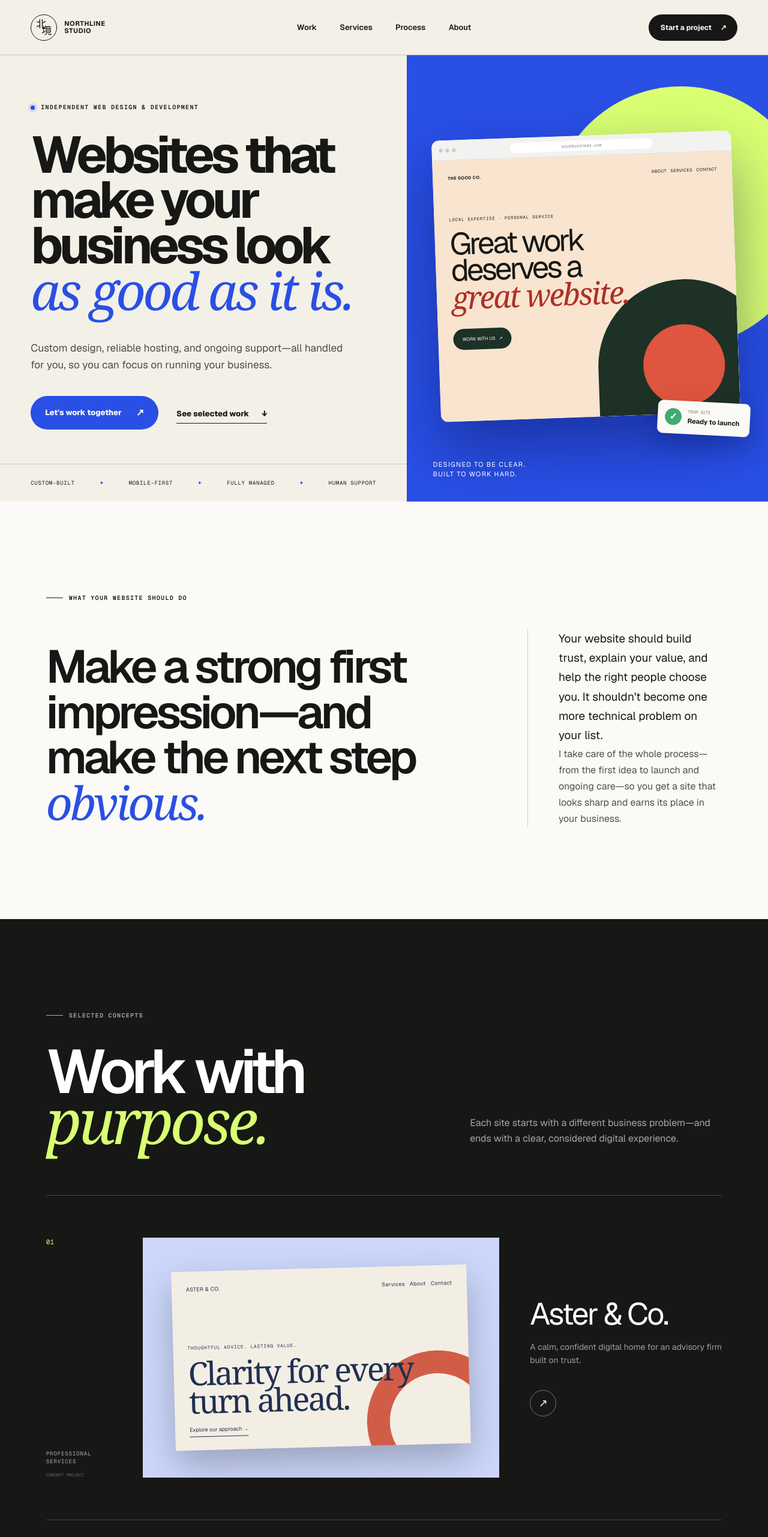
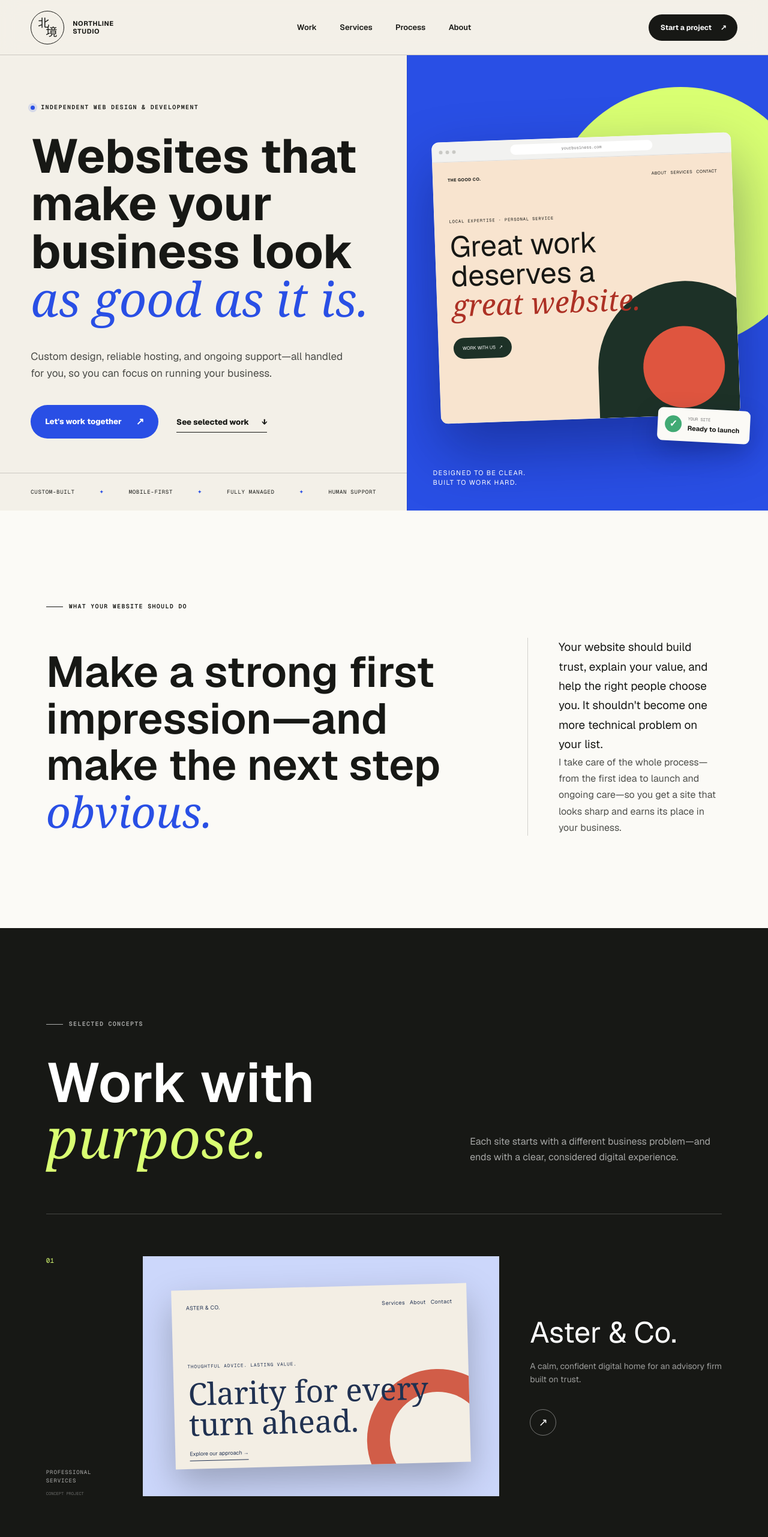
Before and after one commit to PeterwuSDE/peter-wu-studio, a Next.js app: page / in a window 1280 px wide. Shown: the top 2562 px of the page at 60% size. Built offline with nearby package versions, Linux system fonts and the light colour scheme.

Commit message:
Fix logo and typography spacing

```diff
--- a/app/globals.css
+++ b/app/globals.css
@@ -39,11 +39,11 @@ button { font: inherit; }
   top: 0;
   z-index: 50;
 }
-.brand { display: inline-flex; align-items: center; gap: 12px; width: fit-content; text-transform: uppercase; font-size: 11px; font-weight: 700; line-height: 1.05; letter-spacing: .06em; }
-.brand-mark { width: 44px; height: 44px; border: 1.5px solid var(--ink); display: block; position: relative; border-radius: 50%; font-family: STFangsong, FangSong, FangSong_GB2312, "仿宋", serif; font-weight: 500; letter-spacing: 0; }
-.brand-symbol { position: absolute; font-size: 17px; line-height: 1; text-transform: none; }
-.brand-symbol-north { left: 8px; top: 7px; }
-.brand-symbol-south { right: 8px; bottom: 7px; }
+.brand { display: inline-flex; align-items: center; gap: 14px; width: fit-content; text-transform: uppercase; font-size: 11px; font-weight: 700; line-height: 1.1; letter-spacing: .06em; }
+.brand-mark { width: 56px; height: 56px; border: 1.5px solid var(--ink); display: block; position: relative; flex: 0 0 auto; border-radius: 50%; font-family: STFangsong, FangSong, FangSong_GB2312, "仿宋", serif; font-weight: 500; letter-spacing: 0; }
+.brand-symbol { position: absolute; font-size: 19px; line-height: 1; text-transform: none; }
+.brand-symbol-north { left: 11px; top: 10px; }
+.brand-symbol-south { right: 11px; bottom: 10px; }
 .brand-name { display: block; }
 .desktop-nav { display: flex; align-items: center; gap: clamp(24px, 3vw, 48px); font-size: 13px; font-weight: 600; }
 .desktop-nav a { position: relative; }
@@ -62,8 +62,8 @@ button { font: inherit; }
 .hero-copy { padding: clamp(70px, 10vh, 120px) clamp(24px, 4vw, 64px) 120px; position: relative; z-index: 2; }
 .eyebrow, .section-kicker { display: flex; align-items: center; gap: 10px; margin: 0 0 34px; text-transform: uppercase; font-family: var(--font-geist-mono), monospace; font-size: 10px; line-height: 1.4; letter-spacing: .13em; font-weight: 600; }
 .eyebrow span { width: 7px; height: 7px; background: var(--blue); border-radius: 50%; box-shadow: 0 0 0 4px rgba(41,79,229,.14); }
-.hero h1 { max-width: 790px; margin: 0; font-size: clamp(56px, 6.7vw, 106px); line-height: .88; letter-spacing: -.075em; font-weight: 620; }
-h1 em, h2 em { color: var(--blue); font-family: Georgia, 'Times New Roman', serif; font-weight: 400; letter-spacing: -.05em; }
+.hero h1 { max-width: 790px; margin: 0; font-size: clamp(54px, 6.2vw, 100px); line-height: 1; letter-spacing: 0; font-weight: 620; }
+h1 em, h2 em { color: var(--blue); font-family: Georgia, 'Times New Roman', serif; font-weight: 400; letter-spacing: 0; }
 .hero-intro { max-width: 530px; margin: 42px 0 0; font-size: clamp(16px, 1.35vw, 20px); line-height: 1.6; color: #4b4c48; }
 .hero-actions { margin-top: 38px; display: flex; align-items: center; gap: 30px; flex-wrap: wrap; }
 .button { display: inline-flex; align-items: center; justify-content: center; min-height: 56px; padding: 0 24px; border-radius: 999px; font-size: 13px; font-weight: 750; transition: transform .2s, background .2s, color .2s; }
@@ -84,7 +84,7 @@ h1 em, h2 em { color: var(--blue); font-family: Georgia, 'Times New Roman', seri
 .browser-site { height: clamp(390px, 34vw, 510px); padding: 25px; background: #f8e4cf; position: relative; overflow: hidden; }
 .mini-nav { position: relative; z-index: 2; display: flex; justify-content: space-between; align-items: center; font-size: clamp(6px, .55vw, 9px); letter-spacing: .06em; }
 .browser-site > p { position: relative; z-index: 2; margin: 13% 0 14px; font: clamp(6px, .55vw, 9px) var(--font-geist-mono); letter-spacing: .13em; }
-.browser-site h2 { position: relative; z-index: 2; margin: 0; font-size: clamp(31px, 4vw, 63px); line-height: .87; letter-spacing: -.07em; }
+.browser-site h2 { position: relative; z-index: 2; margin: 0; font-size: clamp(30px, 3.8vw, 58px); line-height: 1; letter-spacing: 0; }
 .browser-site h2 em { color: #ad3125; }
 .browser-site button { position: relative; z-index: 2; margin-top: 28px; border: 0; background: #1d3127; color: white; border-radius: 999px; padding: 12px 15px; font-size: clamp(6px, .6vw, 10px); }
 .mini-art { position: absolute; bottom: -15%; right: -11%; width: 58%; aspect-ratio: 1; }
@@ -105,14 +105,14 @@ h1 em, h2 em { color: var(--blue); font-family: Georgia, 'Times New Roman', seri
 .section-kicker.light { color: rgba(255,255,255,.64); }
 .intro-section { background: var(--paper-bright); }
 .intro-grid { display: grid; grid-template-columns: minmax(0, 1.35fr) minmax(280px, .65fr); gap: clamp(60px, 10vw, 160px); align-items: end; }
-.intro-grid h2, .services-heading h2, .process-intro h2, .about-copy h2, .faq-heading h2 { margin: 0; font-size: clamp(47px, 6vw, 94px); line-height: .98; letter-spacing: -.065em; font-weight: 600; }
+.intro-grid h2, .services-heading h2, .process-intro h2, .about-copy h2, .faq-heading h2 { margin: 0; font-size: clamp(45px, 5.6vw, 88px); line-height: 1.08; letter-spacing: 0; font-weight: 600; }
 .intro-copy { border-left: 1px solid var(--line); padding-left: clamp(28px, 4vw, 64px); }
 .intro-copy p { font-size: 16px; line-height: 1.7; color: #4f504c; }
 .intro-copy p:first-child { margin-top: 0; color: var(--ink); font-size: 19px; }
 
 .work-section { background: var(--ink); color: white; }
 .section-heading { display: grid; grid-template-columns: 1.15fr .85fr; gap: 60px; align-items: end; margin-bottom: 80px; }
-.section-heading h2 { font-size: clamp(58px, 8vw, 124px); line-height: .8; letter-spacing: -.075em; margin: 0; font-weight: 600; }
+.section-heading h2 { font-size: clamp(56px, 7.2vw, 112px); line-height: .98; letter-spacing: 0; margin: 0; font-weight: 600; }
 .section-heading h2 em, .process-intro h2 em { color: var(--lime); }
 .section-heading > p { max-width: 420px; justify-self: end; color: rgba(255,255,255,.62); font-size: 16px; line-height: 1.65; }
 .project { display: grid; grid-template-columns: 110px minmax(0, 1fr) minmax(230px, 320px); gap: clamp(25px, 4vw, 65px); align-items: center; padding: 70px 0; border-top: 1px solid rgba(255,255,255,.2); }
@@ -123,7 +123,7 @@ h1 em, h2 em { color: var(--blue); font-family: Georgia, 'Times New Roman', seri
 .project-meta small { font: 7px var(--font-geist-mono); color: rgba(255,255,255,.35); }
 .project-visual { min-height: 390px; padding: clamp(24px, 4vw, 60px); display: grid; place-items: center; overflow: hidden; }
 .project-screen { width: 100%; max-width: 660px; aspect-ratio: 1.65; position: relative; overflow: hidden; box-shadow: 0 25px 60px rgba(0,0,0,.25); }
-.project-info h3 { margin: 0 0 18px; font-size: clamp(32px, 4vw, 58px); line-height: 1; letter-spacing: -.05em; }
+.project-info h3 { margin: 0 0 18px; font-size: clamp(32px, 3.8vw, 54px); line-height: 1.08; letter-spacing: 0; }
 .project-info p { color: rgba(255,255,255,.58); line-height: 1.6; font-size: 14px; }
 .project-arrow { display: grid; place-items: center; width: 44px; height: 44px; margin-top: 38px; border: 1px solid rgba(255,255,255,.4); border-radius: 50%; font-size: 18px; transition: background .2s, color .2s; }
 .project:hover .project-arrow { background: var(--lime); color: var(--ink); border-color: var(--lime); }
@@ -132,7 +132,7 @@ h1 em, h2 em { color: var(--blue); font-family: Georgia, 'Times New Roman', seri
 .screen-nav { display: flex; justify-content: space-between; font-size: clamp(6px, .7vw, 10px); letter-spacing: .05em; }
 .aster-copy { position: relative; z-index: 2; margin-top: 17%; }
 .aster-copy span { font: clamp(6px, .6vw, 9px) var(--font-geist-mono); letter-spacing: .12em; }
-.aster-copy strong { display: block; margin-top: 10px; font-family: Georgia,serif; font-size: clamp(28px, 4.2vw, 67px); line-height: .87; font-weight: 400; letter-spacing: -.05em; }
+.aster-copy strong { display: block; margin-top: 10px; font-family: Georgia,serif; font-size: clamp(28px, 4vw, 62px); line-height: 1; font-weight: 400; letter-spacing: 0; }
 .aster-copy i { display: inline-block; margin-top: 18px; font-size: clamp(7px, .7vw, 11px); font-style: normal; border-bottom: 1px solid; padding-bottom: 3px; }
 .aster-orbit { position: absolute; width: 48%; aspect-ratio: 1; border: clamp(18px, 3vw, 44px) solid #d15d48; border-radius: 50%; right: -13%; bottom: -27%; }
 .project-common .project-visual { background: #dd6241; }
@@ -140,7 +140,7 @@ h1 em, h2 em { color: var(--blue); font-family: Georgia, 'Times New Roman', seri
 .common-stamp { width: 52px; height: 52px; border-radius: 50%; border: 1px solid; display: grid; place-items: center; text-align: center; font-weight: 800; font-size: 13px; line-height: .8; }
 .common-stamp small { font-size: 4px; letter-spacing: .08em; }
 .common-note { position: absolute; right: 20px; top: 28px; font: clamp(5px,.6vw,8px) var(--font-geist-mono); letter-spacing: .1em; }
-.common-screen > strong { position: absolute; left: 7%; bottom: 13%; font-size: clamp(35px,5.4vw,86px); line-height: .78; letter-spacing: -.07em; }
+.common-screen > strong { position: absolute; left: 7%; bottom: 13%; font-size: clamp(34px,5vw,78px); line-height: .95; letter-spacing: 0; }
 .common-screen > i { position: absolute; right: 6%; bottom: 8%; font: clamp(6px,.65vw,9px) var(--font-geist-mono); font-style: normal; }
 .coffee-cup { position: absolute; width: 28%; aspect-ratio: 1; border-radius: 50%; background: #efe5cf; right: 11%; top: 23%; box-shadow: 0 8px 0 rgba(72,49,24,.15); display: grid; place-items: center; }
 .coffee-cup span { width: 65%; aspect-ratio: 1; border-radius: 50%; background: #6a3d24; box-shadow: inset 5px 5px 8px rgba(0,0,0,.25); }
@@ -149,7 +149,7 @@ h1 em, h2 em { color: var(--blue); font-family: Georgia, 'Times New Roman', seri
 .northline-screen { background: #dce0d6; color: #1d2c23; transform: rotate(-1deg); }
 .northline-nav { height: 16%; padding: 0 5%; display: flex; align-items: center; justify-content: space-between; font-size: clamp(5px,.6vw,9px); border-bottom: 1px solid rgba(0,0,0,.2); }
 .northline-shape { position: absolute; right: 0; top: 16%; bottom: 0; width: 48%; background: #48604e; clip-path: polygon(21% 0,100% 0,100% 100%,0 100%); }
-.northline-screen > strong { position: absolute; z-index: 2; left: 5%; bottom: 19%; font-size: clamp(32px,5vw,78px); line-height: .84; letter-spacing: -.07em; }
+.northline-screen > strong { position: absolute; z-index: 2; left: 5%; bottom: 19%; font-size: clamp(31px,4.6vw,70px); line-height: .98; letter-spacing: 0; }
 .northline-screen > i { position: absolute; left: 5%; bottom: 7%; font: clamp(6px,.65vw,10px) var(--font-geist-mono); font-style: normal; }
 
 .services-section { background: var(--paper); }
@@ -157,7 +157,7 @@ h1 em, h2 em { color: var(--blue); font-family: Georgia, 'Times New Roman', seri
 .service-list { border-top: 1px solid var(--line); }
 .service { display: grid; grid-template-columns: 70px minmax(200px,.75fr) minmax(280px,1.1fr) minmax(160px,.65fr); gap: 35px; align-items: start; padding: 55px 0; border-bottom: 1px solid var(--line); }
 .service-number { font: 10px var(--font-geist-mono); color: var(--blue); }
-.service h3 { margin: 0; font-size: clamp(27px,3vw,42px); letter-spacing: -.045em; }
+.service h3 { margin: 0; font-size: clamp(27px,3vw,42px); line-height: 1.1; letter-spacing: 0; }
 .service > p { margin: 0; max-width: 500px; font-size: 15px; line-height: 1.7; color: #555651; }
 .service ul { list-style: none; margin: 0; padding: 0; }
 .service li { font: 9px var(--font-geist-mono); text-transform: uppercase; letter-spacing: .08em; padding: 9px 0; border-bottom: 1px solid var(--line); }
@@ -169,15 +169,15 @@ h1 em, h2 em { color: var(--blue); font-family: Georgia, 'Times New Roman', seri
 .process-list li { display: grid; grid-template-columns: 48px 1fr; gap: 30px; padding: 42px 0; border-top: 1px solid rgba(255,255,255,.25); }
 .process-list li:last-child { border-bottom: 1px solid rgba(255,255,255,.25); }
 .process-list li > span { font: 9px var(--font-geist-mono); color: var(--lime); }
-.process-list h3 { margin: 0 0 15px; font-size: clamp(28px,3vw,42px); letter-spacing: -.04em; }
+.process-list h3 { margin: 0 0 15px; font-size: clamp(28px,3vw,42px); line-height: 1.1; letter-spacing: 0; }
 .process-list p { margin: 0; color: rgba(255,255,255,.64); line-height: 1.65; max-width: 520px; }
 
 .about-section { background: var(--paper-bright); display: grid; grid-template-columns: minmax(300px,.75fr) minmax(450px,1.25fr); gap: clamp(70px,10vw,170px); align-items: center; }
 .about-card { aspect-ratio: .88; max-width: 530px; background: var(--lime); position: relative; overflow: hidden; border-radius: 2px; }
-.about-logo { position: absolute; top: 8%; left: 9%; width: clamp(130px,18vw,240px); aspect-ratio: 1; border: 3px solid var(--blue); border-radius: 50%; font-family: STFangsong, FangSong, FangSong_GB2312, "仿宋", serif; color: var(--blue); }
-.about-symbol { position: absolute; font-size: clamp(46px,7vw,86px); line-height: 1; }
-.about-symbol-north { left: 17%; top: 15%; }
-.about-symbol-south { right: 17%; bottom: 15%; }
+.about-logo { position: absolute; top: 8%; left: 9%; width: clamp(170px,22vw,280px); aspect-ratio: 1; border: 3px solid var(--blue); border-radius: 50%; font-family: STFangsong, FangSong, FangSong_GB2312, "仿宋", serif; color: var(--blue); }
+.about-symbol { position: absolute; font-size: clamp(48px,7vw,86px); line-height: 1; }
+.about-symbol-north { left: 19%; top: 17%; }
+.about-symbol-south { right: 19%; bottom: 17%; }
 .about-lines { position: absolute; width: 68%; aspect-ratio: 1; border: 1px solid var(--blue); border-radius: 50%; right: -29%; bottom: -5%; }
 .about-lines i { position: absolute; border: 1px solid var(--blue); border-radius: 50%; inset: 14%; }
 .about-lines i:nth-child(2) { inset: 29%; }
@@ -200,7 +200,7 @@ h1 em, h2 em { color: var(--blue); font-family: Georgia, 'Times New Roman', seri
 
 .contact-section { background: var(--ink); color: white; text-align: center; padding: clamp(100px,14vw,190px) 24px; overflow: hidden; position: relative; }
 .contact-section .section-kicker { justify-content: center; color: rgba(255,255,255,.55); margin-bottom: 35px; }
-.contact-section h2 { position: relative; z-index: 1; margin: 0; font-size: clamp(53px,8.5vw,130px); line-height: .84; letter-spacing: -.075em; font-weight: 600; }
+.contact-section h2 { position: relative; z-index: 1; margin: 0; font-size: clamp(50px,7.6vw,116px); line-height: .98; letter-spacing: 0; font-weight: 600; }
 .contact-section h2 em { color: var(--lime); }
 .contact-section > p:not(.section-kicker) { max-width: 630px; margin: 42px auto 30px; line-height: 1.65; color: rgba(255,255,255,.62); }
 .button-light { background: white; color: var(--ink); }
@@ -235,13 +235,13 @@ footer > p { margin: 0; font-size: 14px; line-height: 1.55; color: #555651; }
   .site-header { height: 76px; grid-template-columns: 1fr auto; padding: 0 20px; }
   .desktop-nav, .header-cta { display: none; }
   .mobile-menu { display: block; }
-  .brand-mark { width: 39px; height: 39px; }
-  .brand-symbol { font-size: 15px; }
-  .brand-symbol-north { left: 7px; top: 6px; }
-  .brand-symbol-south { right: 7px; bottom: 6px; }
+  .brand-mark { width: 48px; height: 48px; }
+  .brand-symbol { font-size: 17px; }
+  .brand-symbol-north { left: 9px; top: 8px; }
+  .brand-symbol-south { right: 9px; bottom: 8px; }
   .hero { min-height: auto; }
   .hero-copy { padding: 70px 22px 108px; }
-  .hero h1 { font-size: clamp(54px,16vw,82px); }
+  .hero h1 { font-size: clamp(48px,14vw,76px); }
   .hero-intro { margin-top: 30px; }
   .hero-visual { min-height: 510px; }
   .visual-sun { width: 78vw; }
@@ -278,12 +278,12 @@ footer > p { margin: 0; font-size: 14px; line-height: 1.55; color: #555651; }
 
 @media (max-width: 430px) {
   .hero-actions { align-items: flex-start; flex-direction: column; gap: 14px; }
-  .hero h1 { font-size: 54px; }
+  .hero h1 { font-size: 48px; }
   .hero-visual { min-height: 430px; }
   .browser-site { height: 330px; }
   .visual-note { display: none; }
   .launch-badge { transform: scale(.88) rotate(3deg); transform-origin: right bottom; }
-  .project-info h3 { font-size: 38px; }
+  .project-info h3 { font-size: 36px; }
   .common-stamp { width: 38px; height: 38px; font-size: 10px; }
   .contact-star { font-size: 48px; top: 8%; }
 }
```
Also changed, not shown: public/favicon.png, public/og.png.
